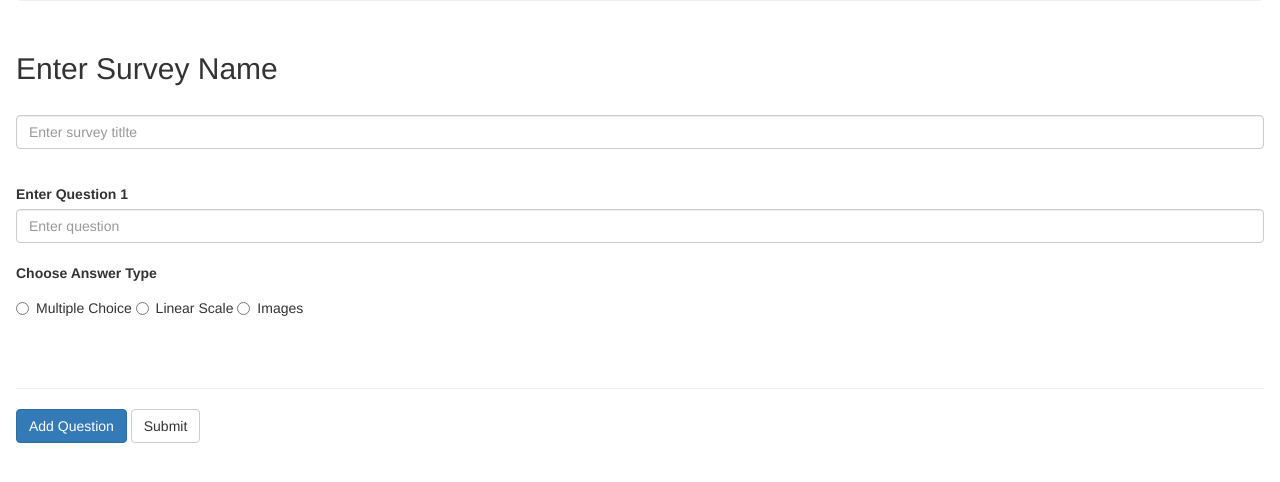
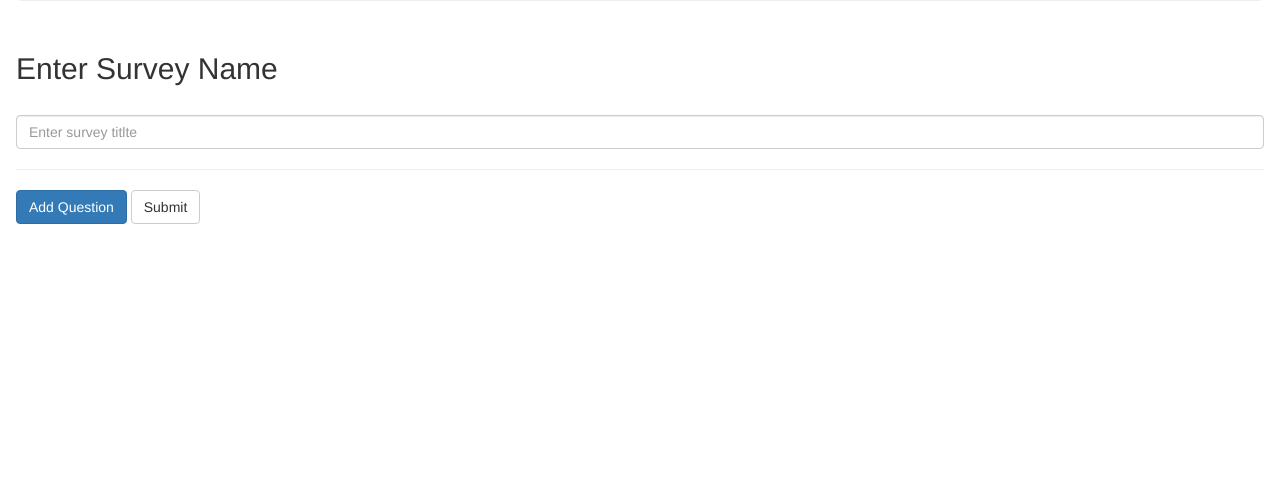
Before and after one commit to jriordan22849/FYP-Backend, a Django app: page /add_question/ in a window 1280 px wide. Shown: the part 266-748 px from the top of the page. Run offline with Django 3.2, Linux system fonts and the light colour scheme; some libraries are stand-ins or nearby versions.

Commit message:
Save question number for survey creation, fixed a few bugs

```diff
--- a/mySite/posts/models.py
+++ b/mySite/posts/models.py
@@ -18,3 +18,4 @@ class Post(models.Model):
 class Question(models.Model):
 	questionLabel = models.CharField(max_length = 250)
 	surveybelongto = models.CharField(max_length = 250, default = "survey")
+	questionNumber = models.IntegerField( default = '1')
--- a/mySite/sitepages/templates/sitepages/create_survey.html
+++ b/mySite/sitepages/templates/sitepages/create_survey.html
@@ -3,13 +3,6 @@
   <head>
 
       <script src="https://ajax.googleapis.com/ajax/libs/jquery/3.1.1/jquery.min.js"></script>
-    <script>
-    $(document).ready(function(){
-        $("h2").click(function(){
-            $(this).hide();
-        });
-    });
-    </script>
     {% load static %}
     <script src = "{% static 'js/my_javascript.js' %}"> </script>
     <meta charset="utf-8">
@@ -50,29 +43,11 @@
         <input autocomplete="off" class="form-control" id="surveyName" name="surveyName" type="text" placeholder="Enter survey titlte"/>
        </div>
 
-       <div id="room_fileds">
-           <div>
-            <div class='label'>Room 1:</div>
-            <div class="content">
-                <label>Enter Question 1</label>
-                <br />
+       <div id = "questionArea">
 
-                <input type="text" class="form-control" name="Question1" value="" placeholder="Enter question" id = "Question1" />
-                <br />
+       </div>
 
-                <label>Choose Answer Type</label>
-                <div class="input-group">
-                  <div class = "radio">
-                    <label><input type="radio" value = "MultipleChoice" name="optradio" onClick="addTextField()">Multiple Choice</label>
-                   <label><input type="radio" value = "LinearScale" name="optradio">Linear Scale</label>
-                   <label><input type="radio" value = "Images" name="optradio">Images</label>
-                  </div>
-                </div><!-- /input-group -->
-                <br />
-            </div>
-           </div>
-        </div>
-        <br />
+
 
           <hr />
          <input type="button" id="more_fields" onclick="add_fields()" value="Add Question" class="btn btn-primary" />
--- a/mySite/sitepages/views.py
+++ b/mySite/sitepages/views.py
@@ -43,8 +43,9 @@ def add_questions(request):
     if request.method == "POST":
         if request.POST["surveyName"]:
             questionCounter = request.POST.get('numquestion', False)
+            questionNumber = request.POST.get('questionNumber', False)
 
-
+            # save the survey title and information regarding the survey to the database.
             survey = posts.models.Post()
             survey.title = request.POST["surveyName"]
             survey.dateSurvCreated = timezone.datetime.now()
@@ -53,13 +54,18 @@ def add_questions(request):
             survey.save()
 
 
+            # Save the question label to the database.
+            while i <= int(questionCounter):
 
-            while i <= int(questionCounter):
                 question = posts.models.Question()
                 question.questionLabel = request.POST.get("Question" + str(i),False)
                 question.surveybelongto = survey.title
+                question.questionNumber = i
+                print("Print questionNumber " + str(i))
                 question.save()
                 i += 1
+
+            # save the answers to the database for each question.
 
             return render(request, 'sitepages/addQuestions.html', {'survey': survey})
         else:
--- a/mySite/static/js/my_javascript.js
+++ b/mySite/static/js/my_javascript.js
@@ -1,24 +1,6 @@
-
-function addRow(input) {
-    var table = document.getElementById("myTable");
-    var i = parseInt(input.id.substring(3, input.id.length));
-    document.getElementById('icon' + i).className = "glyphicon glyphicon-plus";
-    var row = table.insertRow(table.rows.length);
-
-    row.id = "row" + table.rows.length;
-    var cell = row.insertCell(0);
-    cell.innerHTML = '<div class="input-group">'+
-    					'<label>Question '+table.rows.length+'</label>' +
-                        '<input type="text" class="form-control" placeholder = "Enter Question" id = "'+table.rows.length+'">'+
-                        '<span class="input-group-btn">'+
-                        '</span>'+
-                        '<hr />'+
-                        '<hr />'+
-                     '</div>';
-
-    $('#btn'+i).attr('onclick', 'addRow(this)');
-}
-
+var questions = 0;
+var numberOfAnswers = 0;
+var answerCounter = 0;
 
 function addTextField(input) {
     var table = document.getElementById("myTable");
@@ -29,16 +11,14 @@ function addTextField(input) {
     var j = 2;
     cell.innerHTML = '<input id = "'+(table.rows.length + 1)+'" type="text" class="form-control" placeholder = "'+(table.rows.length + 1)+'"/>';
 
-
     $('#addField'+i).attr('onclick', 'addTextField(this)');
-
 }
 
-var questions = 1;
 function add_fields() {
     questions++;
-    var objTo = document.getElementById('room_fileds')
-    var divtest = document.createElement("div");
+    var objTo = document.getElementById('questionArea')
+    var divtest = document.createElement("div"+questions);
+
     var numquestion = document.createElement("input");
     numquestion.innerHTML = questions;
     numquestion.value = questions;
@@ -47,16 +27,24 @@ function add_fields() {
     numquestion.setAttribute("id", "numquestion");
 
 
-    divtest.innerHTML = '<div class="label">'+
-    'Room ' + questions +':</div>'+
-    '<div class="content">'+
-    '<label>Enter Question '+questions+'</label>'+
-    '<br />'+
-    '<input type="text" class="form-control" name="Question'+questions+'" value="" placeholder ="Question'+questions+'" id = Question'+questions+'/>'+
-    '<br />'+
-    '<label>Enter Enter Answers</label>'+
-    '<br />'+
-    '<input type="text" class="form-control"  namae="length[]" value="" />';
+    divtest.innerHTML = '<hr />'+
+    '<div id class="content">'+
+        '<label>Enter Question '+questions+'</label>'+
+        '<br />'+
+        '<input type="text" class="form-control" name="Question'+questions+'" value="" placeholder ="Question '+questions+'" id = Question'+questions+'/>'+
+        '<br />'+
+        '<label>Choose Answer Type</label>'+
+        '<br />'+
+        '<div class="input-group">'+
+            '<div class = "radio">'+
+            '<label><input type="radio" value = "MultipleChoice" name="optradio'+questions+'" onclick="addTextField('+questions+')">Multiple Choice</label>'+
+            '<label><input type="radio" value = "LinearScale" name="optradio'+questions+'">Linear Scale</label>'+
+            '<label><input type="radio" value = "Images" name="optradio'+questions+'">Images</label>'+
+        '</div>'+
+    '</div>';
+
+    // reset varailbes
+    numberOfAnswers = 0
 
     objTo.appendChild(divtest);
     objTo.appendChild(numquestion);
@@ -64,48 +52,32 @@ function add_fields() {
 }
 
 
-var numberOfAnswers = 0;
-function addTextField() {
+
+function addTextField(divID) {
     event.preventDefault();
-    numberOfAnswers ++;
-    var objTo = document.getElementById('room_fileds')
-    var divtest = document.createElement("div");
-    var addButton = document.createElement("button");
+
+    var objTo = document.getElementById('questionArea')
+    var divtest = document.createElement("div"+divID);
     var counter = numberOfAnswers;
     counter += 1;
 
-    divtest.innerHTML =
+    var questionNumber = document.createElement("label");
+    questionNumber.innerHTML = divID;
+    questionNumber.value = divID;
+    //questionNumber.style.display = 'none';
+    questionNumber.setAttribute("name", "questionNumber");
+    questionNumber.setAttribute("id", "questionNumber");
+
+    answerCounter = divID;
+
+    divtest.innerHTML +=
     '<div class="content">'+
-    '<input type="text" class="form-control" name="Answer'+numberOfAnswers+'" value="" placeholder ="Answer'+numberOfAnswers+'" id = Answer'+numberOfAnswers+'/>'+
-    '<input type="text" class="form-control" name="Answer'+(counter)+'" value="" placeholder ="Answer'+(counter)+'" id = Answer'+(counter)+'/>'+
-
-
-    '<br />';
+        '<input type="text" class="form-control" name="Answer'+numberOfAnswers+'" value="" placeholder ="Answer '+numberOfAnswers+'" id = Answer'+numberOfAnswers+'/>'+
+        '<br />'+
+    '</div>';
+    numberOfAnswers ++;
 
 
     objTo.appendChild(divtest);
+    //objTo.appendChild(questionNumber);
 }
-
-// function selectChange(optionPicked) {
-
-//     var answerFormat = document.getElementById("myTable");
-// 	var inputformat = [];
-// 	var answerid = 0;
-// 	var row = answerFormat.insertRow(answerFormat.rows.length);
-// 	row.answerid = "row" + (answerid + 1);
-// 	var cell = row.insertCell(0);
-// 	var scaleHeader = document.createElement("h3");
-// 	scaleHeader.innerHTML = "Select Scale Values";
-// 	scaleHeader.setAttribute("id", "scaleheader");
-// 	answerFormat.appendChild(scaleHeader);
-
-// 	if(optionPicked === "Images") {
-// 		document.getElementById("scaleheader").style.visibility = "hidden";
-
-// 	}
-
-// 	if(optionPicked === "MultipleChoice") {
-
-// 	}
-
-// }
```
Also changed, not shown: mySite/sitepages/templates/sitepages/addQuestions.html (+6 -1 lines), mySite/db.sqlite3, mySite/posts/migrations/0004_question_question.py (added), mySite/posts/migrations/0005_auto_20170202_1325.py (added), mySite/posts/migrations/0006_auto_20170202_1327.py (added), mySite/posts/migrations/0007_auto_20170202_1336.py (added), mySite/posts/migrations/0008_auto_20170202_1338.py (added), mySite/posts/migrations/0009_auto_20170202_1419.py (added), mySite/posts/migrations/0010_auto_20170202_1617.py (added).
